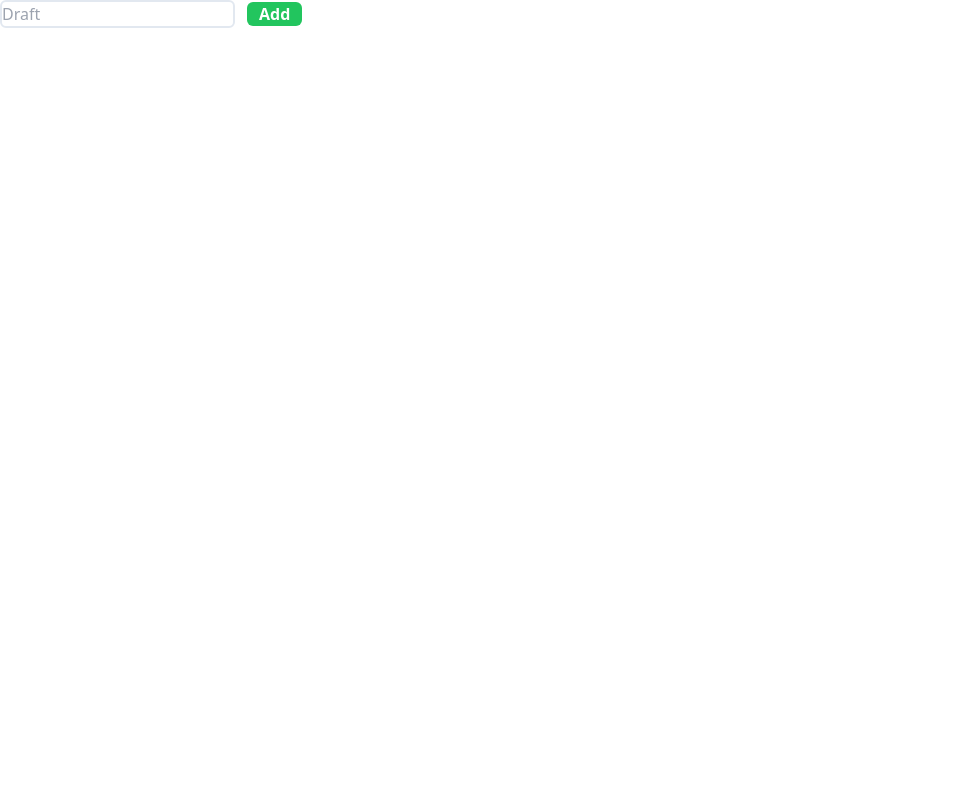
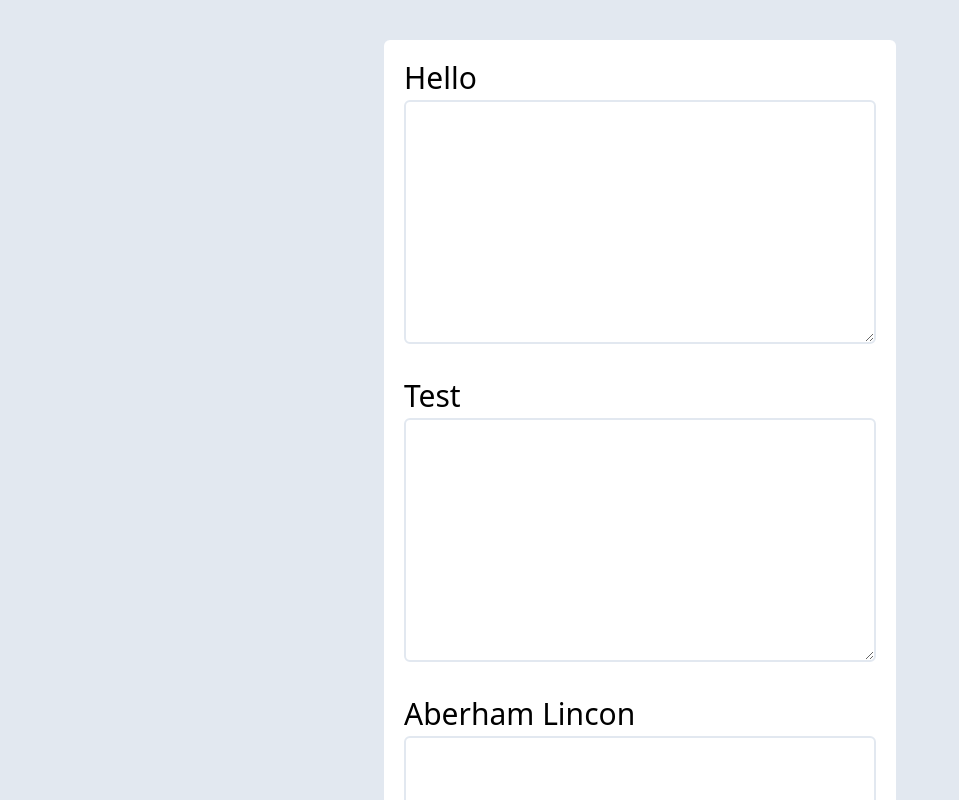
Before and after one commit to RangerVinven/Essay-Writer, a React (Vite) app: page / in a window 1280 px wide. Shown: the top 800 px of the page, without its empty margins (0-959 px from the left). Built offline with nearby package versions, Linux system fonts and the light colour scheme.

Commit message:
Made the drafts page

```diff
--- a/src/App.tsx
+++ b/src/App.tsx
@@ -1,8 +1,34 @@
 import './App.css';
+import { useState } from 'react';
+import Draft from './pagesAndComponents/pages/draft/Draft';
 import Outline from './pagesAndComponents/pages/outline/Outline';
 
 function App() {
-	return <Outline />
+
+	const [outlines, setOutlines] = useState<Object[]>([
+        {
+            id: 0,
+            title: "Hello",
+            drafts: [""]
+        },
+        {
+            id: 1,
+            title: "Test",
+            drafts: [""]
+        },
+        {
+            id: 2,
+            title: "Aberham Lincon",
+            drafts: [""]
+        },
+        {
+            id: 1,
+            title: "WWII",
+            drafts: [""]
+        }
+    ]);
+
+	return <Draft />
 }
 
 export default App;
--- a/src/pagesAndComponents/pages/draft/Draft.tsx
+++ b/src/pagesAndComponents/pages/draft/Draft.tsx
@@ -0,0 +1,52 @@
+import React, { useState } from 'react'
+
+export default function Draft() {
+
+    const [outlines, setOutlines] = useState<Object[]>([
+        {
+            id: 0,
+            title: "Hello",
+            drafts: [""]
+        },
+        {
+            id: 1,
+            title: "Test",
+            drafts: [""]
+        },
+        {
+            id: 2,
+            title: "Aberham Lincon",
+            drafts: [""]
+        },
+        {
+            id: 1,
+            title: "WWII",
+            drafts: [""]
+        }
+    ]);
+
+    // Changes the default draft to what the user sets
+    const updateDraft = (event: any, outlineID: number) => {
+        let newOutlines: any = outlines;
+        newOutlines[outlineID].drafts[0] = event.target.value;
+
+        setOutlines(newOutlines);
+    }
+
+    return (
+        <div className="flex items-center justify-center bg-slate-200 h-full w-full">
+            <div className="w-2/5 h-5/6 my-10 bg-white rounded-md p-5">
+                <div className="w-full h-full">
+                    {
+                        outlines.map((outline: any) => {
+                            return <div>
+                                <h1 className="text-3xl mb-1">{outline.title}</h1>
+                                <textarea cols={30} rows={10} className="w-full border-slate-200 border-2 rounded-md mb-7" onChange={(event) => updateDraft(event, outline.id)}></textarea>
+                            </div>
+                        })
+                    }
+                </div>
+            </div>
+        </div>
+    )
+}
--- a/src/pagesAndComponents/pages/outline/Outline.tsx
+++ b/src/pagesAndComponents/pages/outline/Outline.tsx
@@ -2,7 +2,7 @@ import React, { useState } from 'react';
 
 export default function Outline() {
 
-    const [outlines, setOutlines] = useState<String[]>([]);
+    const [outlines, setOutlines] = useState<string[]>([]);
     const [currentOutline, setCurrentOutline] = useState(""); // For the outline the user is currently entering
 
     const addOutline = () => {
```
